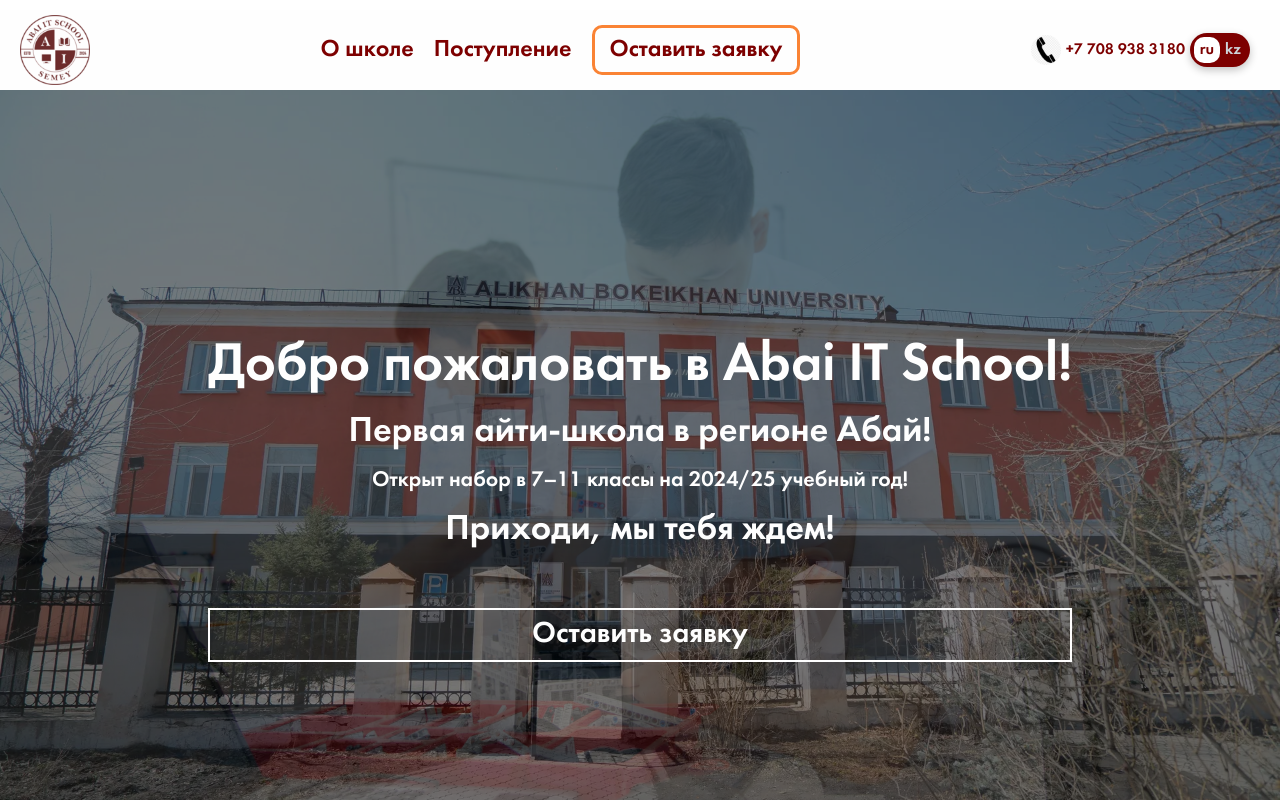
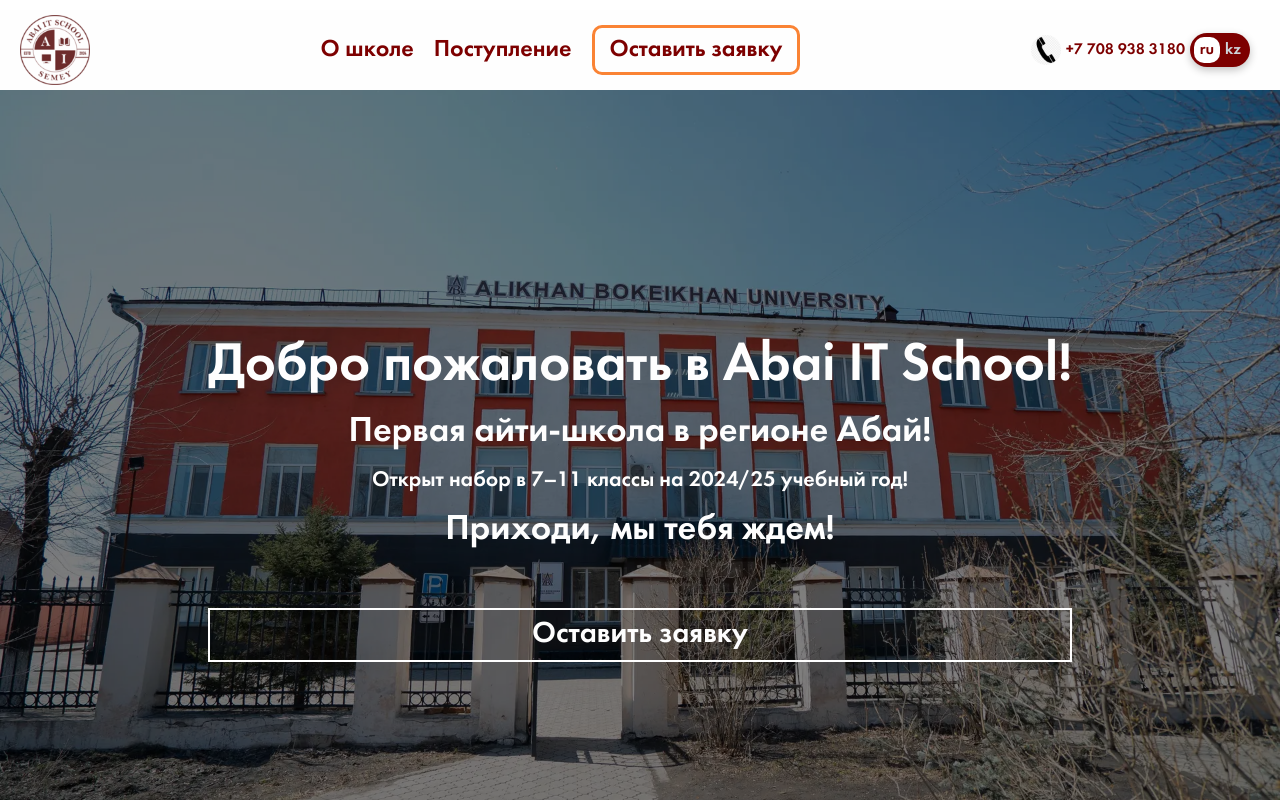
Before and after one commit to iufb/abai-front, a React (Vite) app: page / in a window 1280 px wide. Shown: the top 800 px of the page. Built offline with nearby package versions, Linux system fonts and the light colour scheme.

Commit message:
fix: hero change image duration

```diff
--- a/src/components/Hero/Hero.jsx
+++ b/src/components/Hero/Hero.jsx
@@ -18,7 +18,7 @@
           return prev + 1;
         }
       });
-    }, 3000);
+    }, 7000);
     return () => clearInterval(interval);
   }, []);
   return (
```
